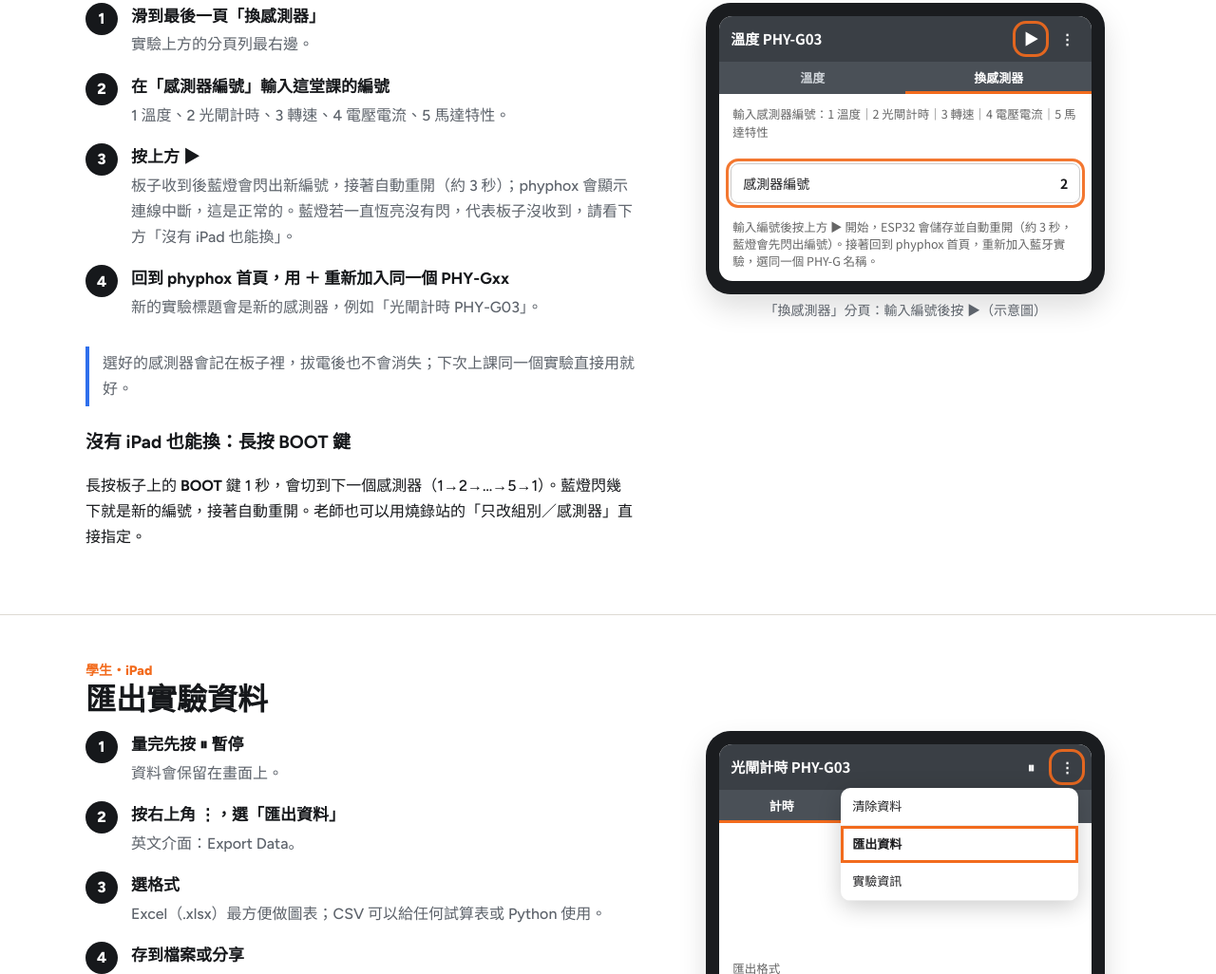
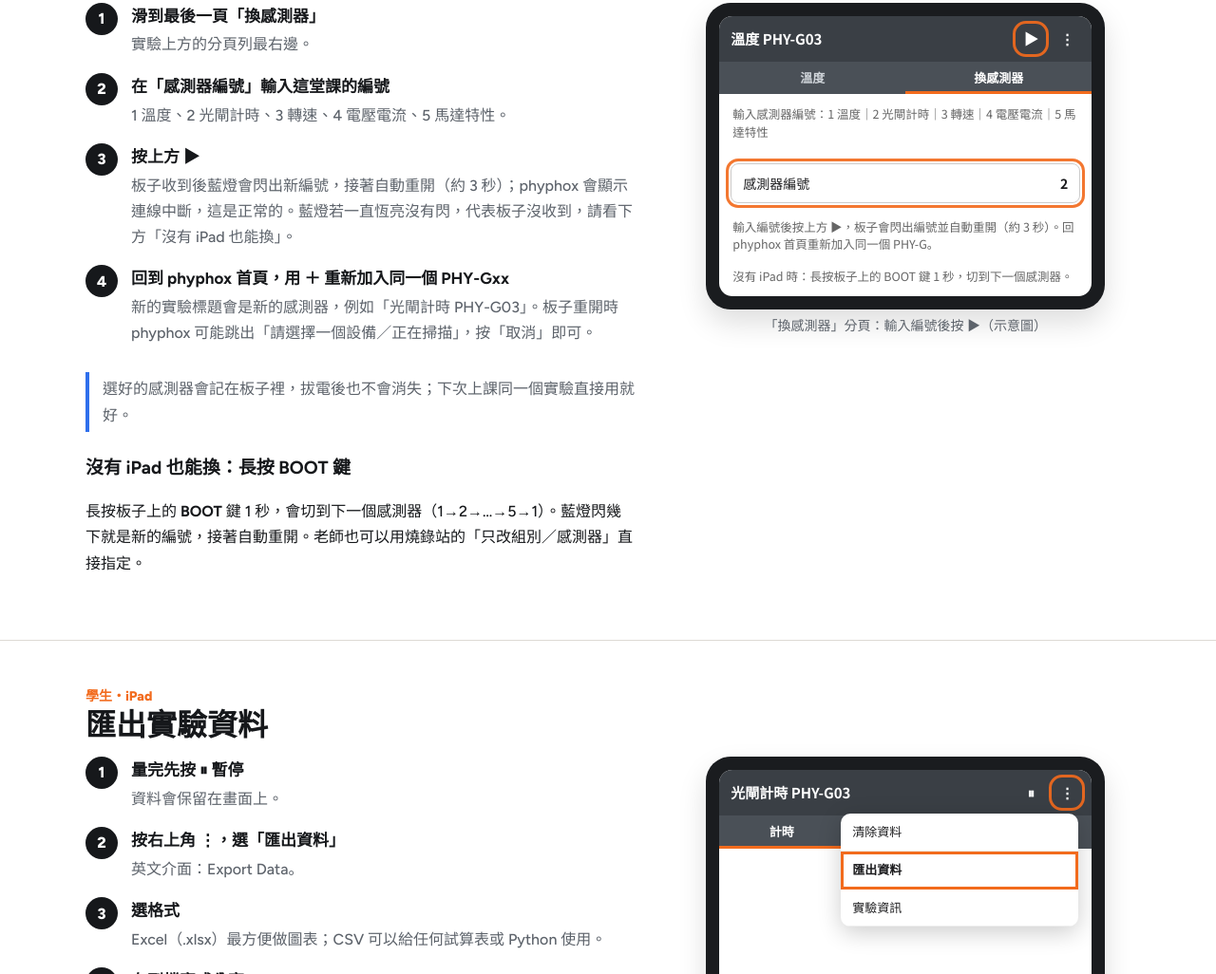
Before and after one commit to yuming14122000-dotcom/phyble, a plain HTML site: page help.html in a window 1280 px wide. Shown: the part 3411-4437 px from the top of the page at 95% size. Drawn offline with Linux system fonts and the light colour scheme.

Commit message:
韌體 multi-2026.11.27-3：修正換感測器頁說明超過 191 bytes 造成的 ERR_01
Co-Authored-By: Claude Opus 5.5 <noreply@anthropic.com>
Claude-Session: https://claude.ai/code/session_0151CeeLWJtBXD1CkuSvs2Z5

```diff
--- a/help.html
+++ b/help.html
@@ -220,7 +220,7 @@ figcaption{font-size:14px;color:var(--mute);margin-top:6px;text-align:center}
         <li><b>滑到最後一頁「換感測器」</b><p>實驗上方的分頁列最右邊。</p></li>
         <li><b>在「感測器編號」輸入這堂課的編號</b><p>1 溫度、2 光閘計時、3 轉速、4 電壓電流、5 馬達特性。</p></li>
         <li><b>按上方 ▶</b><p>板子收到後藍燈會閃出新編號，接著自動重開（約 3 秒）；phyphox 會顯示連線中斷，這是正常的。藍燈若一直恆亮沒有閃，代表板子沒收到，請看下方「沒有 iPad 也能換」。</p></li>
-        <li><b>回到 phyphox 首頁，用 ＋ 重新加入同一個 PHY-Gxx</b><p>新的實驗標題會是新的感測器，例如「光閘計時 PHY-G03」。</p></li>
+        <li><b>回到 phyphox 首頁，用 ＋ 重新加入同一個 PHY-Gxx</b><p>新的實驗標題會是新的感測器，例如「光閘計時 PHY-G03」。板子重開時 phyphox 可能跳出「請選擇一個設備／正在掃描」，按「取消」即可。</p></li>
       </ol>
       <p class="tip">選好的感測器會記在板子裡，拔電後也不會消失；下次上課同一個實驗直接用就好。</p>
       <h3>沒有 iPad 也能換：長按 BOOT 鍵</h3>
@@ -232,7 +232,8 @@ figcaption{font-size:14px;color:var(--mute);margin-top:6px;text-align:center}
         <div class="tabs"><span>溫度</span><span class="on">換感測器</span></div>
         <div class="small" style="padding-top:12px">輸入感測器編號：1 溫度｜2 光閘計時｜3 轉速｜4 電壓電流｜5 馬達特性</div>
         <div class="dd ring"><span>感測器編號</span><b>2</b></div>
-        <div class="small">輸入編號後按上方 ▶ 開始，ESP32 會儲存並自動重開（約 3 秒，藍燈會先閃出編號）。接著回到 phyphox 首頁，重新加入藍牙實驗，選同一個 PHY-G 名稱。</div>
+        <div class="small">輸入編號後按上方 ▶，板子會閃出編號並自動重開（約 3 秒）。回 phyphox 首頁重新加入同一個 PHY-G。</div>
+        <div class="small">沒有 iPad 時：長按板子上的 BOOT 鍵 1 秒，切到下一個感測器。</div>
       </div></div>
       <figcaption>「換感測器」分頁：輸入編號後按 ▶（示意圖）</figcaption>
     </figure>
```
Also changed, not shown: firmware/manifest.json, 2 other files.
